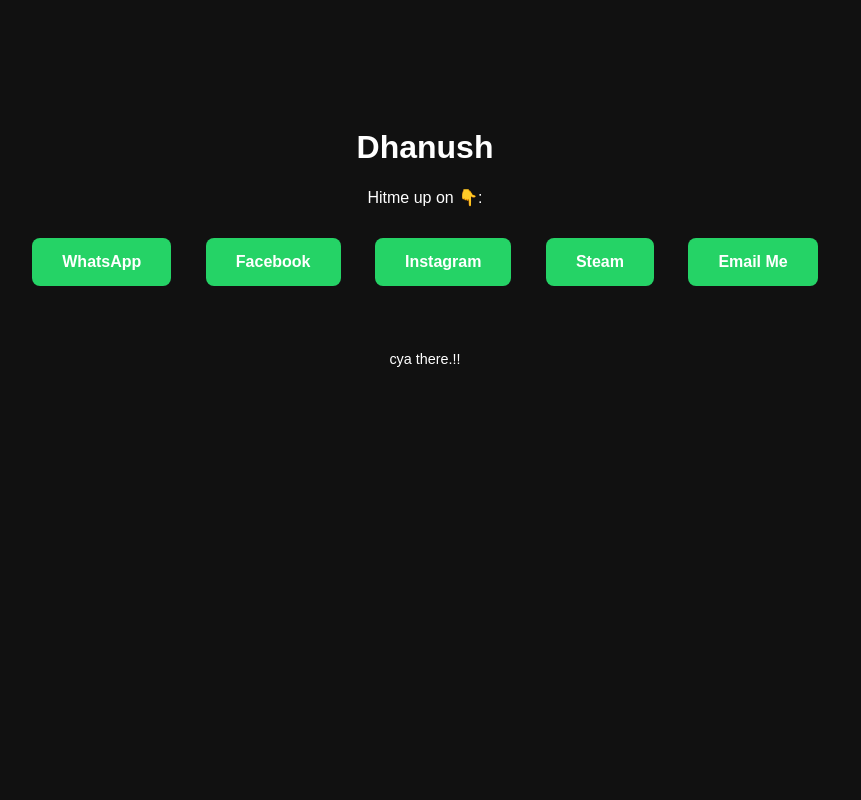
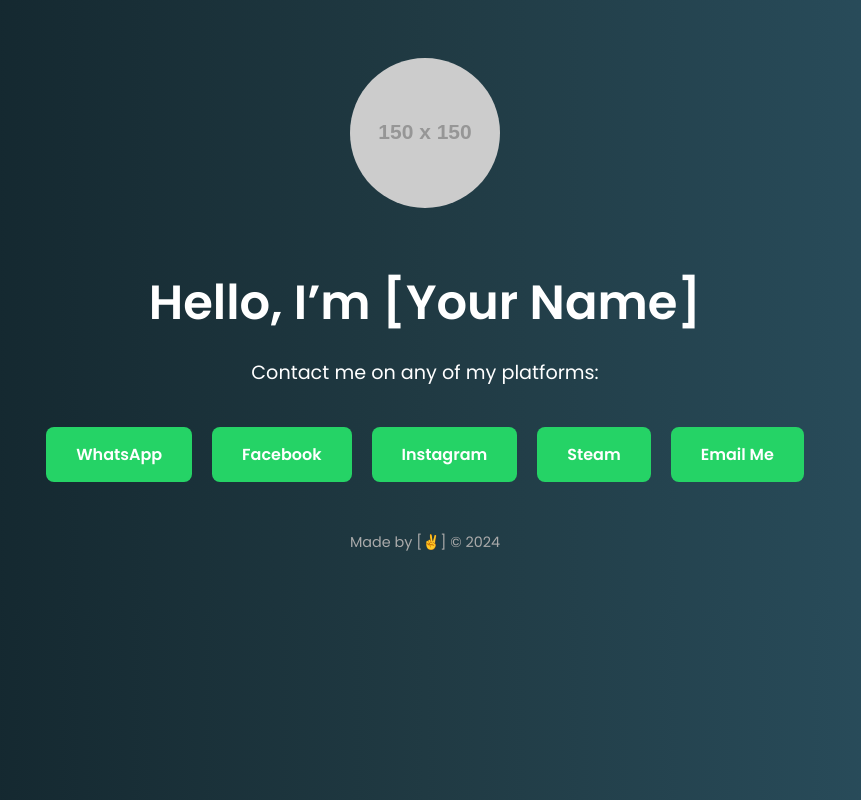
Before and after one commit to dhan01rub/Page, a plain HTML site: page index.html in a window 1280 px wide. Shown: the whole page, without its empty margins (215-1076 px from the left). Drawn offline with Linux system fonts and the light colour scheme; placeholder pictures from the web are drawn by us.

Commit message:
Add files via upload

```diff
--- a/index.html
+++ b/index.html
@@ -4,42 +4,74 @@
     <meta charset="UTF-8">
     <meta name="viewport" content="width=device-width, initial-scale=1.0">
     <title>Contact Me</title>
+    <link href="https://fonts.googleapis.com/css2?family=Poppins:wght@400;600&display=swap" rel="stylesheet">
     <style>
         body {
-            background-color: #111;
+            background: linear-gradient(to right, #0f2027, #203a43, #2c5364);
             color: white;
-            font-family: Arial, sans-serif;
+            font-family: 'Poppins', sans-serif;
             text-align: center;
-            padding-top: 100px;
+            padding: 50px 20px;
+        }
+        h1 {
+            font-size: 3em;
+            margin-bottom: 10px;
+        }
+        p {
+            font-size: 1.2em;
+            margin-bottom: 40px;
+        }
+        .button-container {
+            display: flex;
+            flex-wrap: wrap;
+            justify-content: center;
+            gap: 20px;
         }
         a {
             display: inline-block;
-            margin: 15px;
             padding: 15px 30px;
             background-color: #25D366;
             color: white;
             text-decoration: none;
             border-radius: 8px;
-            font-weight: bold;
-            transition: 0.3s;
+            font-weight: 600;
+            transition: background-color 0.3s, transform 0.2s;
         }
         a:hover {
             background-color: #1c9953;
+            transform: scale(1.05);
+        }
+        img {
+            width: 150px;
+            height: 150px;
+            border-radius: 50%;
+            margin-bottom: 20px;
+            object-fit: cover;
+        }
+        footer {
+            margin-top: 50px;
+            font-size: 0.9em;
+            color: #aaa;
         }
     </style>
 </head>
 <body>
 
-    <h1>Dhanush</h1>
-    <p>Hitme up on 👇:</p>
+    <!-- Optional: Your Profile Picture -->
+    <img src="https://via.placeholder.com/150" alt="Your Profile Picture">
 
-    <a href="https://wa.me/+14376000640" target="_blank">WhatsApp</a>
-    <a href="https://www.facebook.com/dhanushs11" target="_blank">Facebook</a>
-    <a href="https://www.instagram.com/_dhanushss" target="_blank">Instagram</a>
-    <a href="https://steamcommunity.com/id/76561198977821419" target="_blank">Steam</a>
-    <a href="dhanscrp@protonmail.com" target="_blank">Email Me</a>
+    <h1>Hello, I’m [Your Name]</h1>
+    <p>Contact me on any of my platforms:</p>
 
-    <p style="margin-top: 50px; font-size: 0.9em;">cya there.!!</p>
+    <div class="button-container">
+        <a href="https://wa.me/+14376000640" target="_blank">WhatsApp</a>
+        <a href="https://www.facebook.com/dhanushs11" target="_blank">Facebook</a>
+        <a href="https://www.instagram.com/_dhanushss" target="_blank">Instagram</a>
+        <a href="https://steamcommunity.com/id/76561198977821419" target="_blank">Steam</a>
+        <a href="dhanscrp@protonmail.com" target="_blank">Email Me</a>
+    </div>
+
+    <footer>Made by [✌️] © 2024</footer>
 
 </body>
 </html>
```
